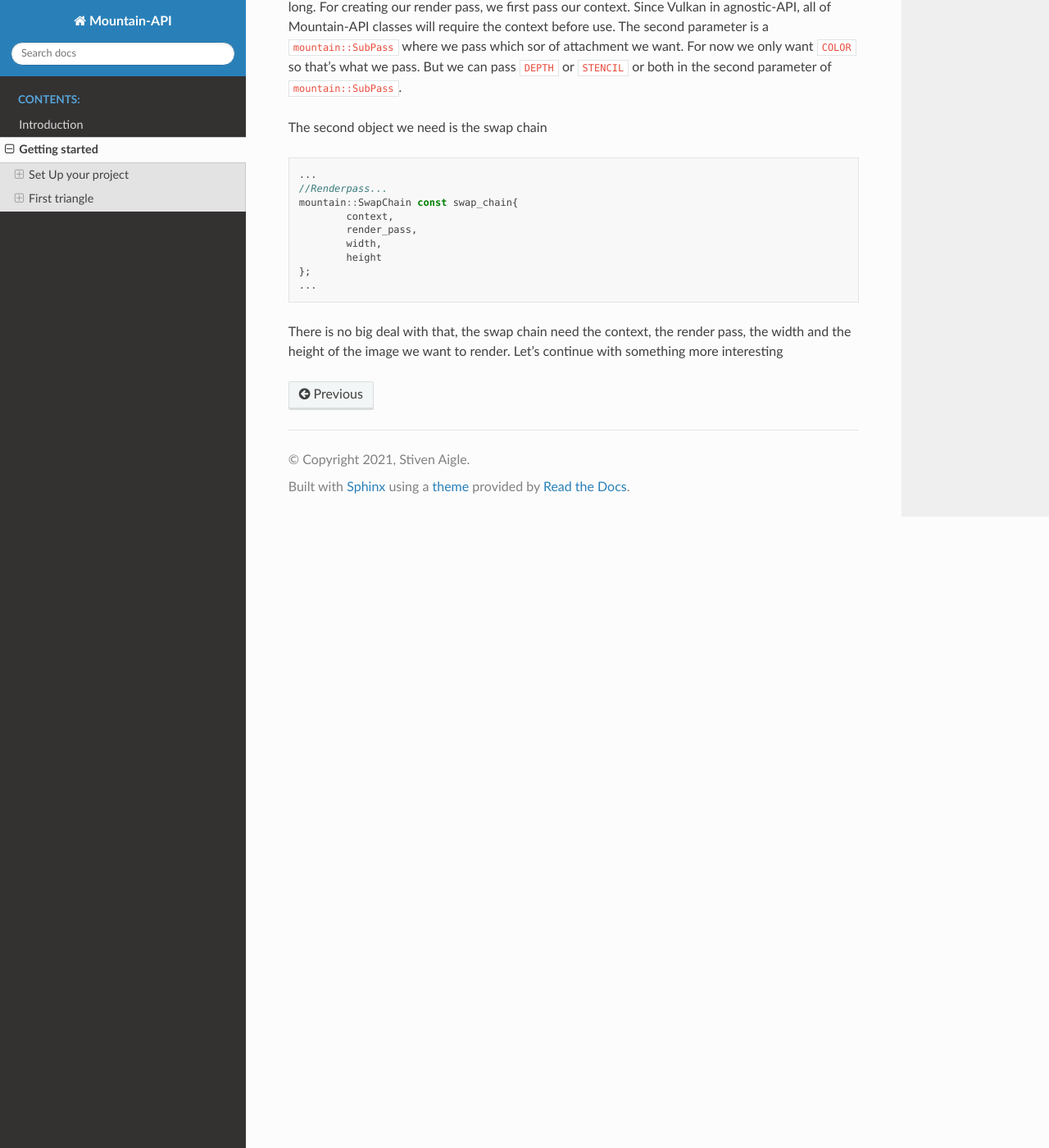
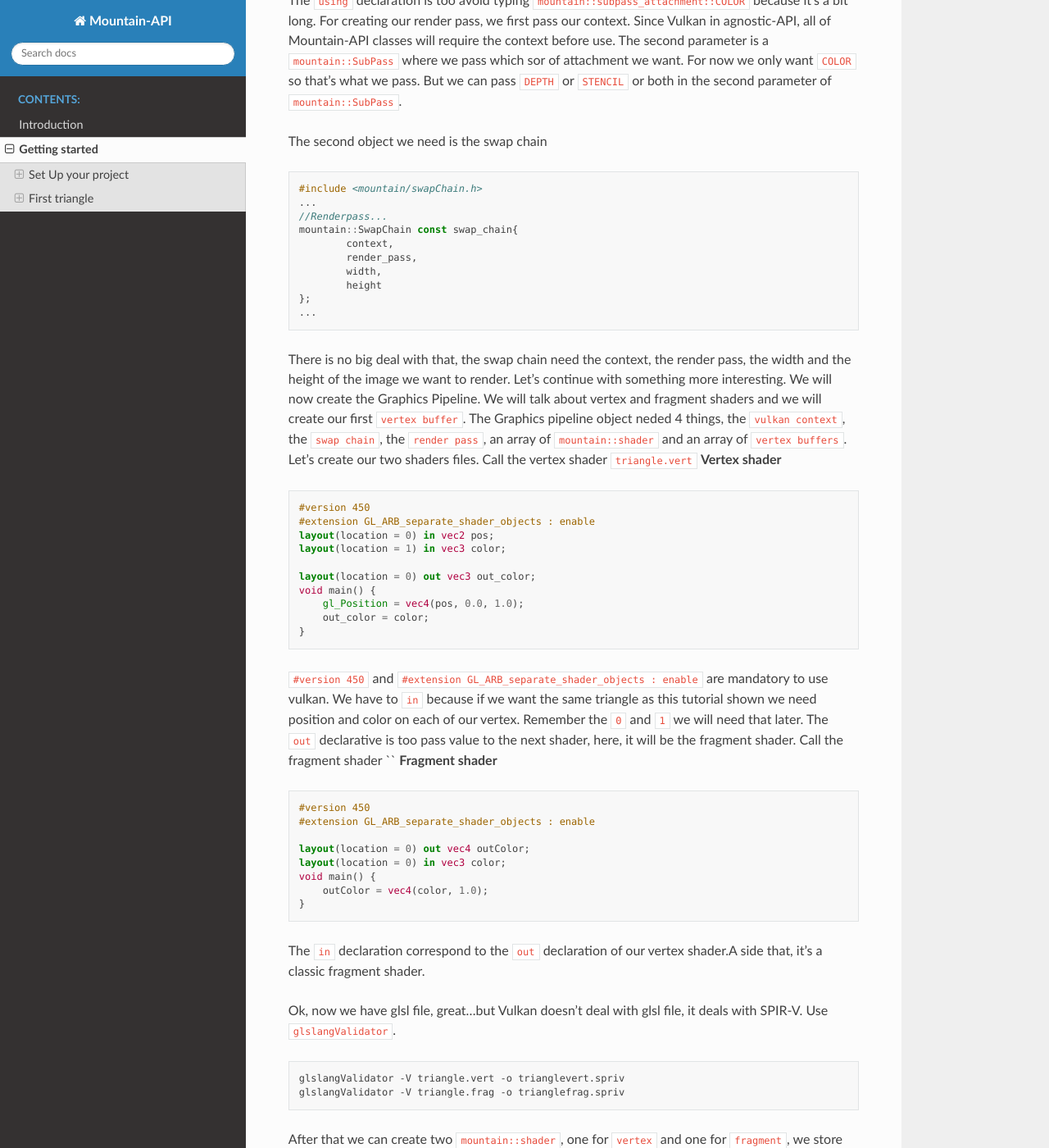
Before and after one commit to joeBlinx/Mountain-API, a Sphinx documentation site: the page built from docs/code/getting_started.rst, in a window 1280 px wide and 1400 px high, scrolled down 2275 px. Shown: the whole window at 82% size. Built offline with Sphinx 7.4.7 and the Read the Docs theme 2.0.0, drawn with Linux system fonts in a browser that asks for light colours; some of the changed text lies outside the part shown.

Commit message:
update getting_started.rst

```diff
--- a/docs/code/getting_started.rst
+++ b/docs/code/getting_started.rst
@@ -81,6 +81,7 @@ First we have to create our render pass (for now, Mountain-API only one subpass
 
 .. code-block:: cpp
 
+    #include <mountain/renderpass/renderPass.h>
     ...
     using mountain::subpass_attachment;
     mountain::RenderPass const render_pass{
@@ -97,6 +98,7 @@ The second object we need is the swap chain
 
 .. code-block:: cpp
 
+    #include <mountain/swapChain.h>
     ...
     //Renderpass...
     mountain::SwapChain const swap_chain{
@@ -108,4 +110,59 @@ The second object we need is the swap chain
     ...
 
 There is no big deal with that, the swap chain need the context, the render pass, the width and the height of the image we want to render.
-Let's continue with something more interesting
+Let's continue with something more interesting.
+We will now create the Graphics Pipeline. We will talk about vertex and fragment shaders and we will create our first ``vertex buffer``.
+The Graphics pipeline object neded 4 things, the ``vulkan context``, the ``swap chain``, the ``render pass``, an array of ``mountain::shader`` and an array of ``vertex buffers``.
+Let's create our two shaders files. Call the vertex shader ``triangle.vert``
+**Vertex shader**
+
+.. code-block:: glsl
+
+    #version 450
+    #extension GL_ARB_separate_shader_objects : enable
+    layout(location = 0) in vec2 pos;
+    layout(location = 1) in vec3 color;
+
+    layout(location = 0) out vec3 out_color;
+    void main() {
+        gl_Position = vec4(pos, 0.0, 1.0);
+        out_color = color;
+    }
+
+``#version 450`` and ``#extension GL_ARB_separate_shader_objects : enable`` are mandatory to use vulkan.
+We have to ``in`` because if we want the same triangle as this tutorial shown we need position and color on each of our vertex. Remember the ``0`` and ``1`` we will need that later.
+The ``out`` declarative is too pass value to the next shader, here, it will be the fragment shader.
+Call the fragment shader ``
+**Fragment shader**
+
+.. code-block:: glsl
+
+    #version 450
+    #extension GL_ARB_separate_shader_objects : enable
+
+    layout(location = 0) out vec4 outColor;
+    layout(location = 0) in vec3 color;
+    void main() {
+        outColor = vec4(color, 1.0);
+    }
+
+The ``in`` declaration correspond to the ``out`` declaration of our vertex shader.A side that, it's a classic fragment shader.
+
+Ok, now we have glsl file, great...but Vulkan doesn't deal with glsl file, it deals with SPIR-V. Use ``glslangValidator``.
+
+.. code-block:: shell
+
+    glslangValidator -V triangle.vert -o trianglevert.spriv
+    glslangValidator -V triangle.frag -o trianglefrag.spriv
+
+After that we can create two ``mountain::shader``, one for ``vertex`` and one for ``fragment``, we store them in an arrays.
+
+.. code-block:: cpp
+
+    #include <array>
+    ...
+    // swap chain
+    std::array shaders {mountain::shader{"trianglevert.spv", vk::ShaderStageFlagBits::eVertex},
+                        mountain::shader{"trianglefrag.spv", vk::ShaderStageFlagBits::eFragment}};
+
+The ``moutain::shader`` only need two parameters, the path to the spriv file (it's a ``std::fileystem::path``) and the type of shader we want to create. We use C++17 template type deduction to avoid typing the type and the size of our arrays.
```
Also changed, not shown: 1 other file.
